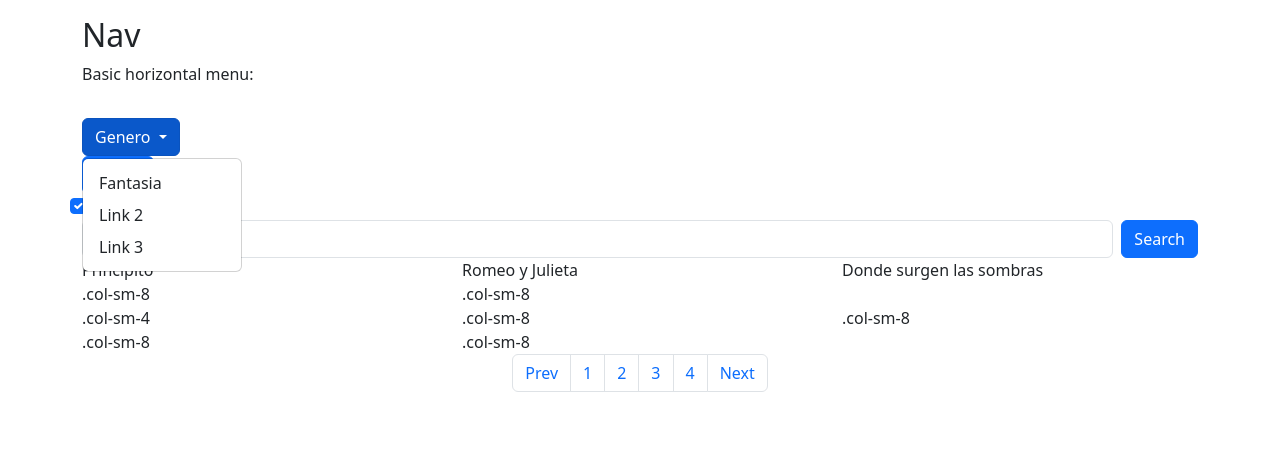
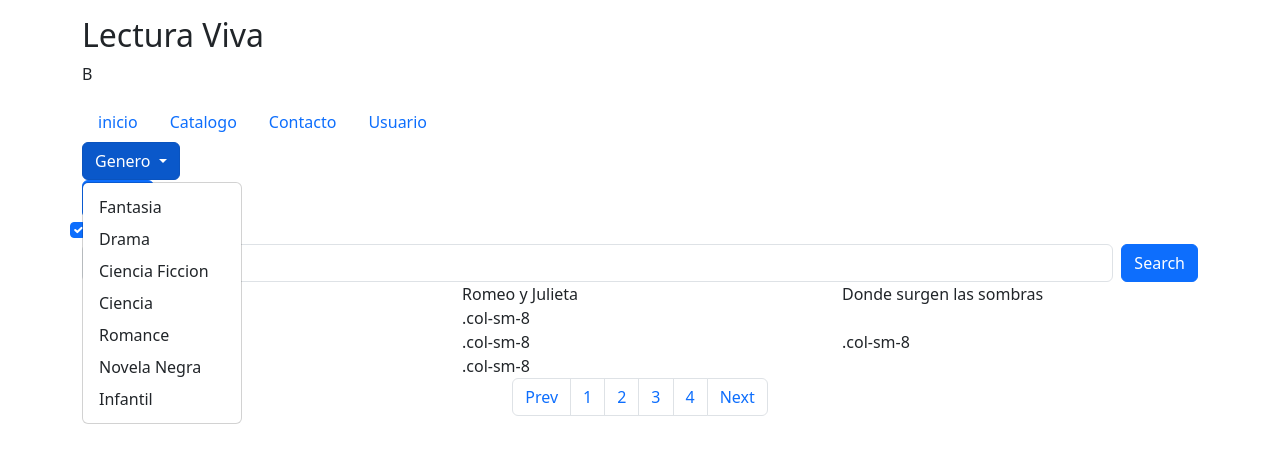
Before and after one commit to JoseZ-tech/Lectura-Viva, a plain HTML site: page Exclusivoynovedades.html in a window 1280 px wide. Both pictures are taken after a click on the button "Genero". Drawn offline with nearby package versions, Linux system fonts and the light colour scheme.

Commit message:
Cambios 4 Catalogo

```diff
--- a/Exclusivoynovedades.html
+++ b/Exclusivoynovedades.html
@@ -11,20 +11,20 @@
 
 <body>
     <div class="container mt-3">
-        <h2>Nav</h2>
-        <p>Basic horizontal menu:</p>
+        <h2>Lectura Viva</h2>
+        <p>B</p>
         <ul class="nav">
             <li class="nav-item">
-                <a class="nav-link" href="#"></a>
+                <a class="nav-link" href="#">inicio</a>
             </li>
             <li class="nav-item">
-                <a class="nav-link" href="#"></a>
+                <a class="nav-link" href="#">Catalogo</a>
             </li>
             <li class="nav-item">
-                <a class="nav-link" href="#"></a>
+                <a class="nav-link" href="#">Contacto</a>
             </li>
             <li class="nav-item">
-                <a class="nav-link" href="#"></a>
+                <a class="nav-link" href="#">Usuario</a>
             </li>
         </ul>
         <div class="row">
@@ -33,17 +33,22 @@
                 </button>
                 <ul class="dropdown-menu">
                     <li><a class="dropdown-item" href="#">Fantasia</a></li>
-                    <li><a class="dropdown-item" href="#">Link 2</a></li>
-                    <li><a class="dropdown-item" href="#">Link 3</a></li>
+                    <li><a class="dropdown-item" href="#">Drama</a></li>
+                    <li><a class="dropdown-item" href="#">Ciencia Ficcion</a></li>
+                    <li><a class="dropdown-item" href="#">Ciencia</a></li>
+                    <li><a class="dropdown-item" href="#">Romance</a></li>
+                    <li><a class="dropdown-item" href="#">Novela Negra</a></li>
+                    <li><a class="dropdown-item" href="#">Infantil</a></li>
                 </ul>
             </div>
             <div class="dropdown">
                 <button type="button" class="btn btn-primary dropdown-toggle" data-bs-toggle="dropdown">Año
                 </button>
                 <ul class="dropdown-menu">
-                    <li><a class="dropdown-item" href="#">Link 1</a></li>
-                    <li><a class="dropdown-item" href="#">Link 2</a></li>
-                    <li><a class="dropdown-item" href="#">Link 3</a></li>
+                    <li><a class="dropdown-item" href="#">1980-1990</a></li>
+                    <li><a class="dropdown-item" href="#">1991-2000</a></li>
+                    <li><a class="dropdown-item" href="#">2001-2010</a></li>
+                    <li><a class="dropdown-item" href="#">2011-2025</a></li>
                 </ul>
             </div>
             <div class="row">
```
